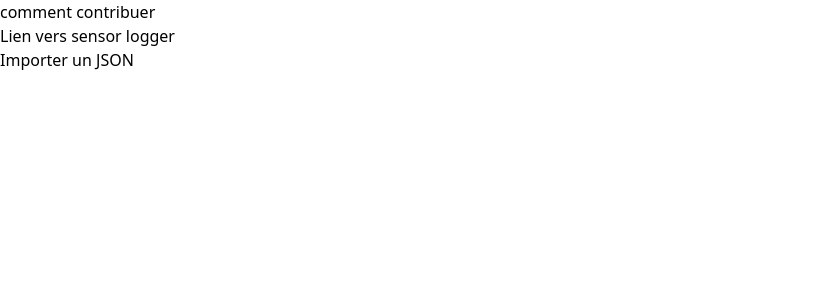
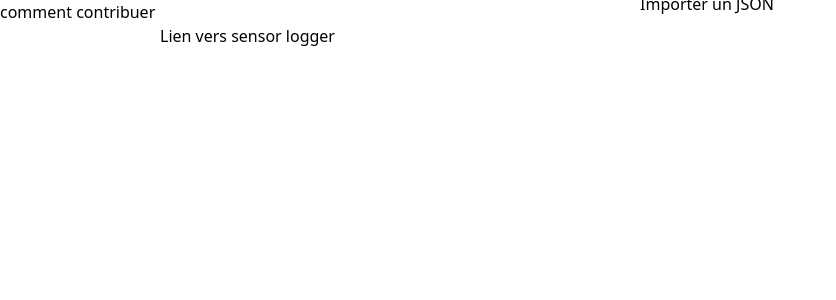
Before and after one commit to cyloEval/CycloEval, a React (Vite) app in the folder client/: page /contribution in a window 1280 px wide. Shown: the top 300 px of the page, without its empty margins (0-836 px from the left). Built offline with nearby package versions, Linux system fonts and the light colour scheme.

Commit message:
contribution page

```diff
--- a/client/src/components/contribution.tsx
+++ b/client/src/components/contribution.tsx
@@ -4,13 +4,13 @@ const Contribution=()=>{
     const navigate = useNavigate()
     return (
     <div>
-        <div className="text-center">comment contribuer</div>
-        <div className="text-center w-80% h-32 bg-gradient-to-br from-gray-300 to-white"></div>
+        <div className="text-center lex justify-between items-center p-4 bg-purple-700 text-white h-13 ">comment contribuer</div>
+        <div className="text-center bg-gradient-to-br from-gray-300 to-white  h-40 mt-20" ></div>
 
         <div>
-            <p className=" p-3.5  bg-white border-2 border-[#8a4a7d] rounded-lg cursor-pointer transition duration-300 ease-in-out transform hover:bg-gray-100 text-center" style={{ width: "20%" }}>
+            <p className=" p-3.5  bg-white border-2 border-[#8a4a7d] rounded-lg cursor-pointer transition duration-300 ease-in-out transform hover:bg-gray-100 text-center mt-2 " style={{ width: "20%",  marginLeft:"10em" }}>
                 Lien vers sensor logger</p>
-            <p className=" p-3.5  bg-white border-2 border-[#8a4a7d] rounded-lg cursor-pointer transition duration-300 ease-in-out transform hover:bg-gray-100 text-center" style={{ width: "20%" }}
+            <p className=" justify-center p-3.5  bg-white border-2 border-[#8a4a7d] rounded-lg cursor-pointer transition duration-300 ease-in-out transform hover:bg-gray-100 text-center  " style={{ width: "20%", marginLeft:"40em", marginTop:"-3.5em" }}
             onClick={()=>navigate('/import')}>     Importer un  JSON   </p>
         </div>
     </div>
```
